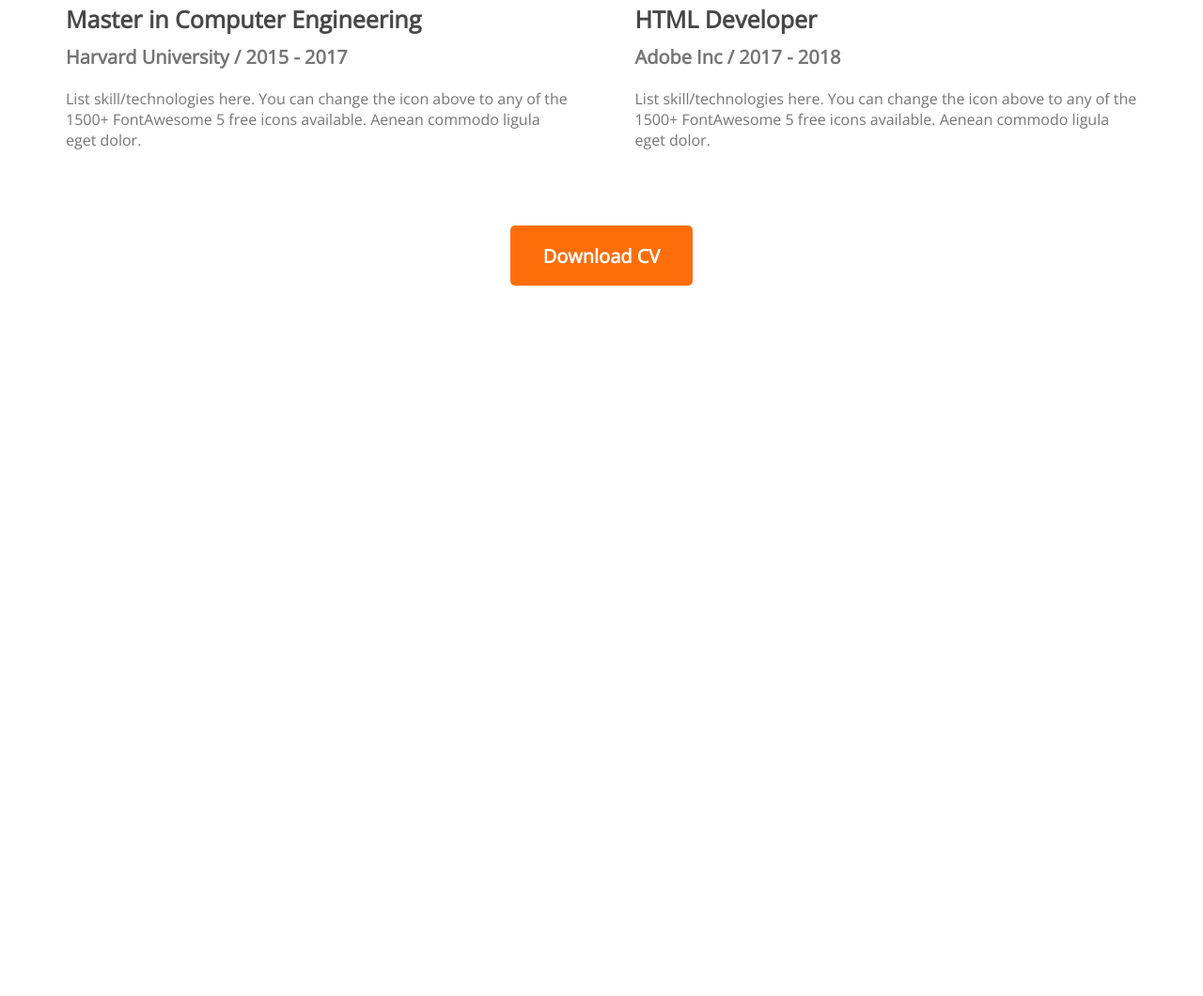
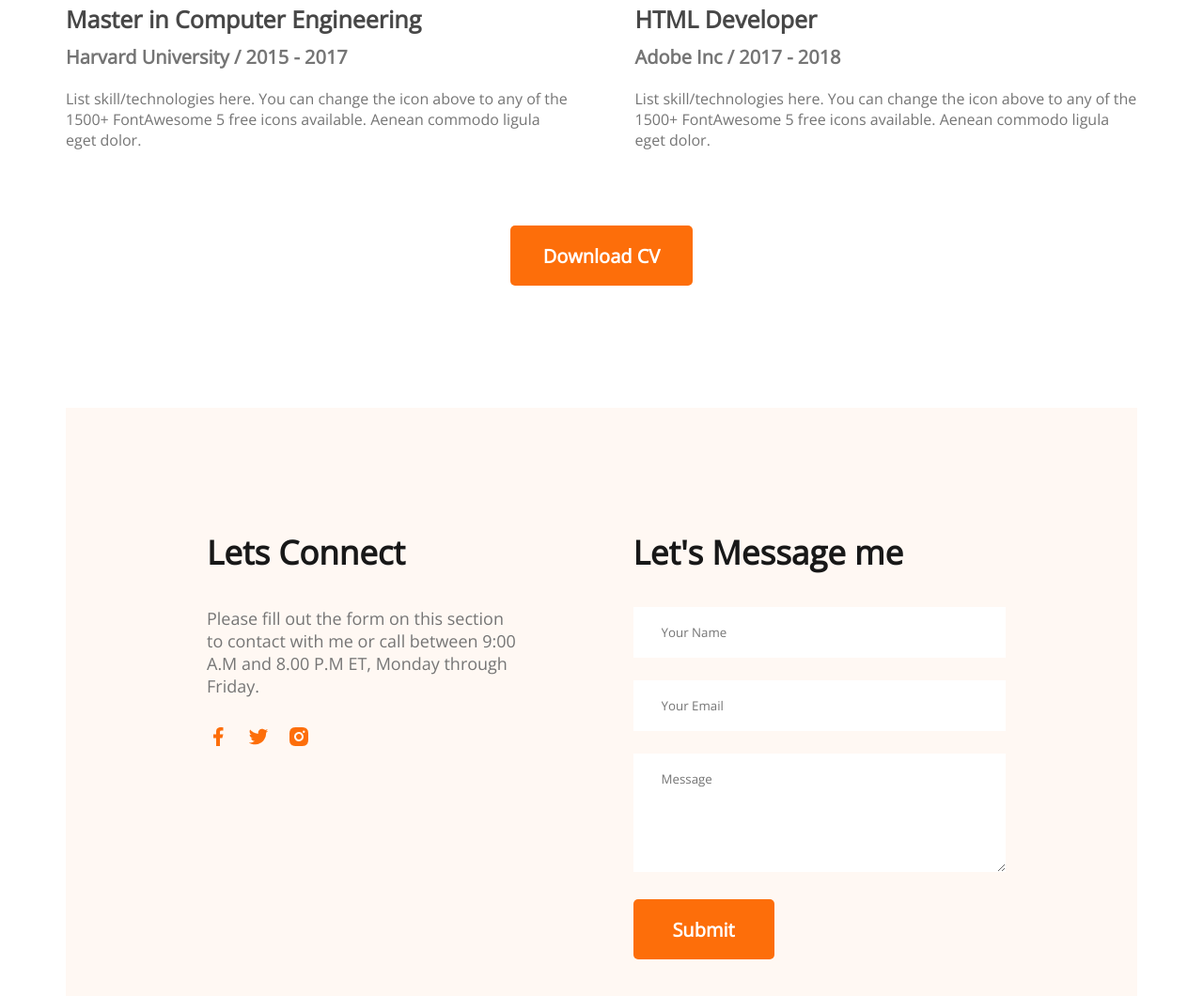
Before and after one commit to shahinctg/Developer-Portfolio, a plain HTML site: page index.html in a window 1280 px wide. Shown: the part 3010-4070 px from the top of the page at 94% size. Before the commit the page ends 3314 px from the top, so only its background shows below. Drawn offline with nearby package versions, Linux system fonts and the light colour scheme.

Commit message:
final commit

```diff
--- a/index.html
+++ b/index.html
@@ -147,7 +147,29 @@
                 <button class="btn-primary">Download CV</button>
             </div>
         </section>
-
+        <!-- contact section -->
+        <section class="contact">
+            <div class="social">
+                <h3 class="section-title">Lets Connect</h3>
+                <p class="section-desc">Please fill out the form on this section to contact with me or call between 9:00 A.M and 8.00 P.M ET, Monday through Friday.</p>
+                <ul>
+                    <li><a href=""><img src="images/icons/facebook.png" alt=""></a></li>
+                    <li><a href=""><img src="images/icons/twitter.png" alt=""></a></li>
+                    <li><a href=""><img src="images/icons/insta.png" alt=""></a></li>
+                </ul>
+            </div>
+            <div class="message">
+                <h3 class="section-title">Let's Message me</h3>
+                <form action="">
+                    <input type="text" name="" id="" placeholder="Your Name">
+                    <br>
+                    <input type="email" name="" id="" placeholder="Your Email">
+                    <textarea name="" id="" cols="30" rows="5" placeholder="Message"></textarea>
+                    <br>
+                    <input class="btn-primary" type="submit" name="" id="" value="Submit">
+                </form>
+            </div>
+        </section>
     </main>
     <footer>
 
--- a/styles/portfolio.css
+++ b/styles/portfolio.css
@@ -192,3 +192,38 @@ section{
     text-align: center;
     margin-top: 50px;
 }
+/* contact style */
+.contact{
+    background: #FFF8F3;
+    display: flex;
+    padding-bottom: 130px;
+}
+.contact .section-title{
+    text-align: left;
+}
+.social{
+    width: 50%;
+    margin: 130px 0 0 150px;
+    padding-right: 17px;
+}
+.social li{
+    display: inline-block;
+}
+.social li a{
+    text-decoration: none;
+    padding-right: 15px;
+}
+.message{
+    width: 50%;
+    margin: 130px 200px 0 0;
+    padding-left: 100px;
+}
+.contact input, textarea{
+    margin-bottom: 24px;
+    border: 0;
+    width: 100%;
+    padding: 18px 30px;
+}
+.message .btn-primary{
+    width: 150px;
+}
```
